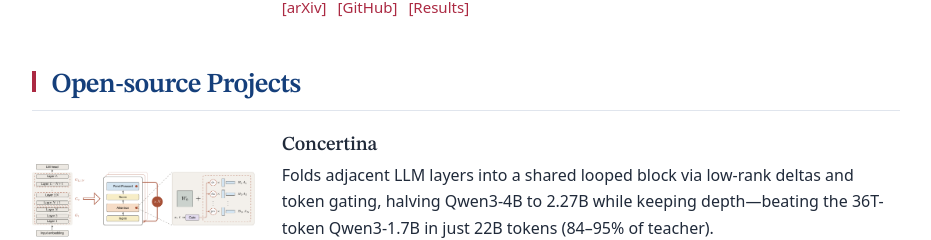
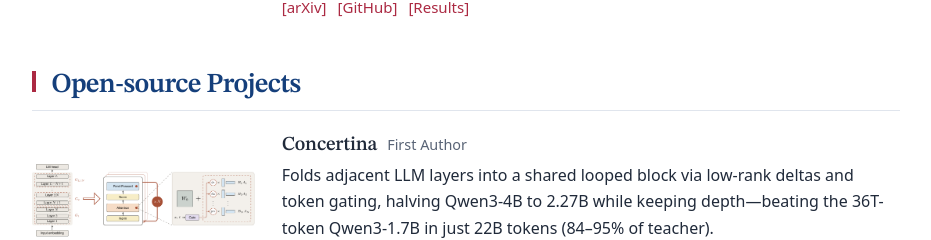
Before and after one commit to myboker/myboker.github.io, a plain HTML site: page index.html in a window 1280 px wide. Shown: the part 1312-1552 px from the top of the page, without its empty margins (300-1231 px from the left). Drawn offline with Linux system fonts and the light colour scheme.

Commit message:
Label Concertina as First Author on homepage

```diff
--- a/index.html
+++ b/index.html
@@ -139,7 +139,7 @@
               <img src="assets/figures/concertina.png" width="2312" height="780" loading="lazy" alt="Overview of Concertina folding adjacent LLM layers into a shared looped block">
             </a>
             <div>
-              <h3>Concertina</h3>
+              <h3>Concertina <small>First Author</small></h3>
               <p>Folds adjacent LLM layers into a shared looped block via low-rank deltas and token gating, halving Qwen3-4B to 2.27B while keeping depth—beating the 36T-token Qwen3-1.7B in just 22B tokens (84–95% of teacher).</p>
               <div class="resources">
                 <a href="https://arxiv.org/abs/2611.18113">arXiv</a>
```
